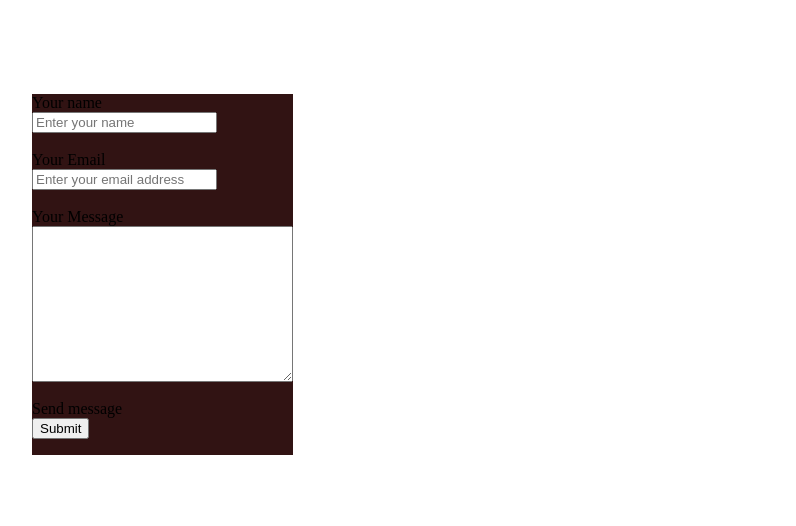
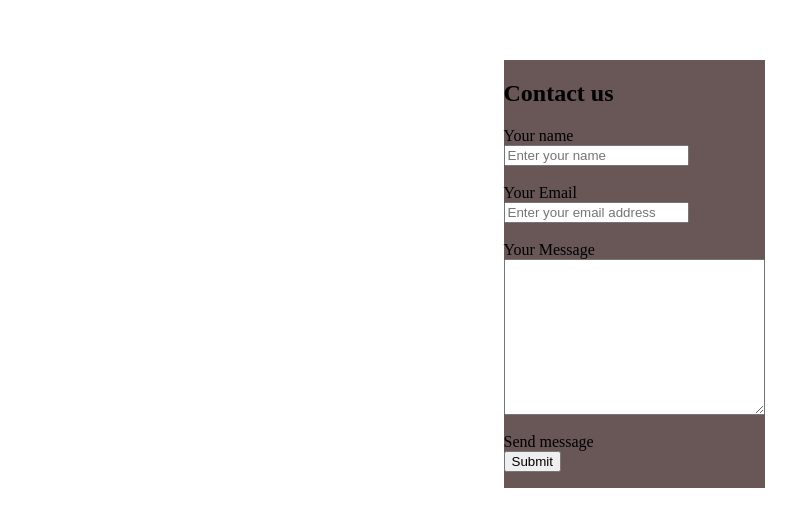
Before and after one commit to olubimpe/develop, a plain HTML site: page index.html in a window 1280 px wide. Shown: the part 126-652 px from the top of the page, without its empty margins (6-802 px from the left). Drawn offline with Linux system fonts and the light colour scheme.

Commit message:
css update

```diff
--- a/index.html
+++ b/index.html
@@ -5,10 +5,14 @@
     <title>Contact Form</title>
     <link rel="stylesheet" href="style.css">
 </head>
-<body style="display: flex; align-items: center;">
+<body style="display: flex; align-items: center; justify-content: center;">
     <!-- this is html page for contact form-->
-     <main style="margin: 30px; background-color: rgb(49, 19, 19);">
+     <main style="margin: 30px; background-color: rgb(105, 86, 86); border:4ch;">
+
         <form action="action_page.php" method="post">
+            <h2>
+                Contact us
+            </h2>
             <div>
                 <label for="Fname">Your name</label>
                 <br>
```
